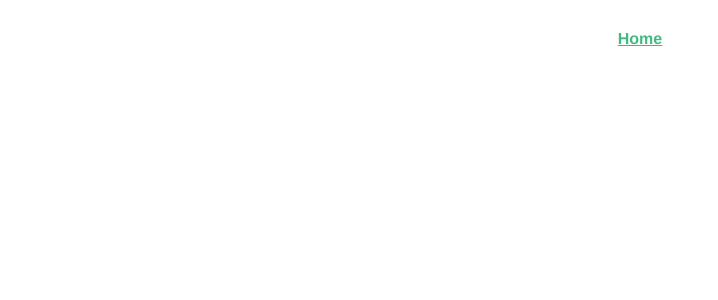
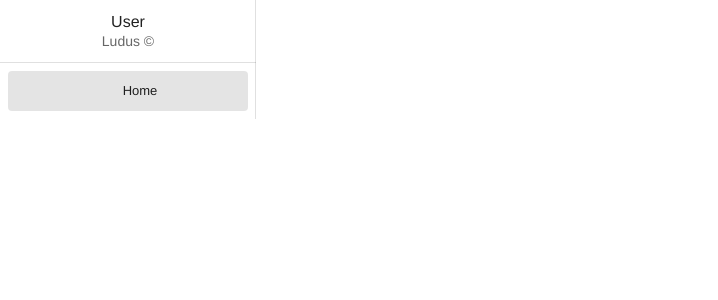
Before and after one commit to Catolica-Framework-Gamificacao/FrameworkGamificacao, a Vue app: page / in a window 1280 px wide. Shown: the top 300 px of the page, without its empty margins (0-718 px from the left). Built offline with nearby package versions, Linux system fonts and the light colour scheme.

Commit message:
Navbar e LoginForm

```diff
--- a/src/App.vue
+++ b/src/App.vue
@@ -1,11 +1,20 @@
 <template>
     <div id="app">
-        <div id="nav">
-            <router-link to="/">Home</router-link>
-        </div>
-        <router-view />
+        <Navbar :items="items" v-if="!$route.meta.hideMainNavigation" />
+        <router-view></router-view>
     </div>
 </template>
+
+<script>
+import Navbar from './components/Navbar.vue';
+
+export default {
+    components: { Navbar },
+    data: () => ({
+        items: [{ title: 'Home', icon: '', route: '/' }],
+    }),
+};
+</script>
 
 <style lang="scss">
 #app {
--- /dev/null
+++ b/src/components/Navbar.vue
@@ -0,0 +1,45 @@
+<template>
+    <v-navigation-drawer permanent>
+        <v-list-item>
+            <v-list-item-content>
+                <v-list-item-title class="text-h6"> User </v-list-item-title>
+                <v-list-item-subtitle> Ludus &copy;</v-list-item-subtitle>
+            </v-list-item-content>
+        </v-list-item>
+
+        <v-divider></v-divider>
+
+        <v-list dense nav shaped>
+            <v-list-item
+                v-for="item in items"
+                :key="item.title"
+                router
+                :to="item.route"
+                link
+            >
+                <v-list-item-icon>
+                    <v-icon>{{ item.icon }}</v-icon>
+                </v-list-item-icon>
+
+                <v-list-item-content>
+                    <v-list-item-title>
+                        {{ item.title }}
+                    </v-list-item-title>
+                </v-list-item-content>
+            </v-list-item>
+        </v-list>
+    </v-navigation-drawer>
+</template>
+
+<script>
+export default {
+    name: 'Navbar',
+    props: {
+        items: {
+            type: Array,
+            required: true,
+        },
+    },
+    data: () => ({}),
+};
+</script>
--- a/src/components/authentication/LoginForm.vue
+++ b/src/components/authentication/LoginForm.vue
@@ -1,11 +1,5 @@
 <template>
-    <v-card
-        class="mx-auto rounded-xl"
-        opacity="1"
-        dark
-        max-width="50%"
-        elevation="24"
-    >
+    <v-card class="rounded-xl" outlined dark>
         <v-card-title>
             <span class="text-h6 font-weight-light">Log in</span>
         </v-card-title>
@@ -46,3 +40,9 @@ export default {
     }),
 };
 </script>
+
+<style scoped>
+.card {
+    background-color: red;
+}
+</style>
--- a/src/router/index.js
+++ b/src/router/index.js
@@ -15,6 +15,9 @@ const routes = [
         path: '/login',
         name: 'login',
         component: Login,
+        meta: {
+            hideMainNavigation: true,
+        },
     },
 ];
 
--- a/src/views/authentication/Login.vue
+++ b/src/views/authentication/Login.vue
@@ -1,5 +1,15 @@
 <template>
-    <LoginForm />
+    <v-app>
+        <v-main>
+            <v-container class="fill-height" fluid>
+                <v-row align="center" justify="center" dense>
+                    <v-col cols="10" sm="8" md="6" lg="3">
+                        <LoginForm />
+                    </v-col>
+                </v-row>
+            </v-container>
+        </v-main>
+    </v-app>
 </template>
 
 <script>
```
